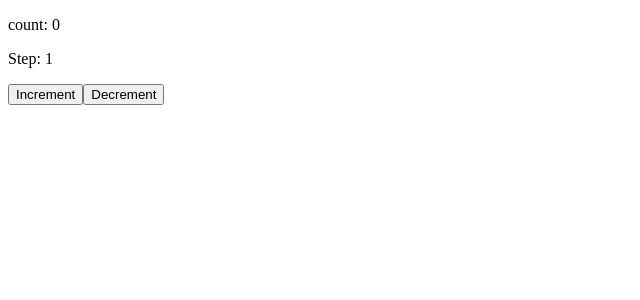
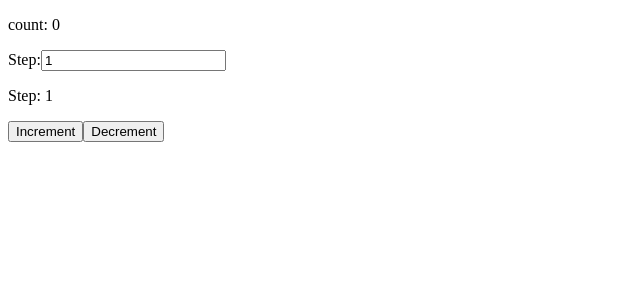
Before and after one commit to mariakibets/redux-toolkit2, a React (Create React App) app: page / in a window 1280 px wide. Shown: the top 300 px of the page, without its empty margins (0-640 px from the left). Built offline with nearby package versions, Linux system fonts and the light colour scheme.

Commit message:
Add input for step

```diff
--- a/src/components/Counter/index.js
+++ b/src/components/Counter/index.js
@@ -1,6 +1,6 @@
 import React from 'react';
 import { connect } from 'react-redux';
-import { increment, decrement } from '../../store/slices/counterSlice';
+import { increment, decrement, setStep } from '../../store/slices/counterSlice';
 
 
 
@@ -10,6 +10,13 @@ const Counter = (props) => {
   return (
     <div>
       <p> count: {count} </p>
+      <label>
+        Step:
+        <input
+         type="number"
+         value={step}
+         onChange={({target: {value}}) => dispatch(setStep(value))}/>
+      </label>
       <p>Step: {step} </p>
       <button onClick={() => dispatch(increment())}>Increment</button>
       <button onClick={() => dispatch(decrement())}>Decrement</button>
@@ -19,7 +26,10 @@ const Counter = (props) => {
 }
 
 function  mapStateToProps (state){
-  return state
+  return {
+    count: state.count,
+    step: state.step,
+  }
 }
 
 // const whithState = connect(mapStateToProps);
--- a/src/store/slices/counterSlice.js
+++ b/src/store/slices/counterSlice.js
@@ -14,6 +14,9 @@ const counterSlice =createSlice ({
        },
       decrement: (state, action) => {
         state.count -= state.step
+      },
+      setStep: (state, action) => {
+        state.step = Number(action.payload);
       }
     }
 
@@ -23,7 +26,7 @@ const { reducer, actions } = counterSlice;
 
 // action creators
 
-const {increment, decrement} = actions;
+const {increment, decrement, setStep} = actions;
 
-export {increment, decrement};
+export {increment, decrement, setStep};
 export default reducer;
```
